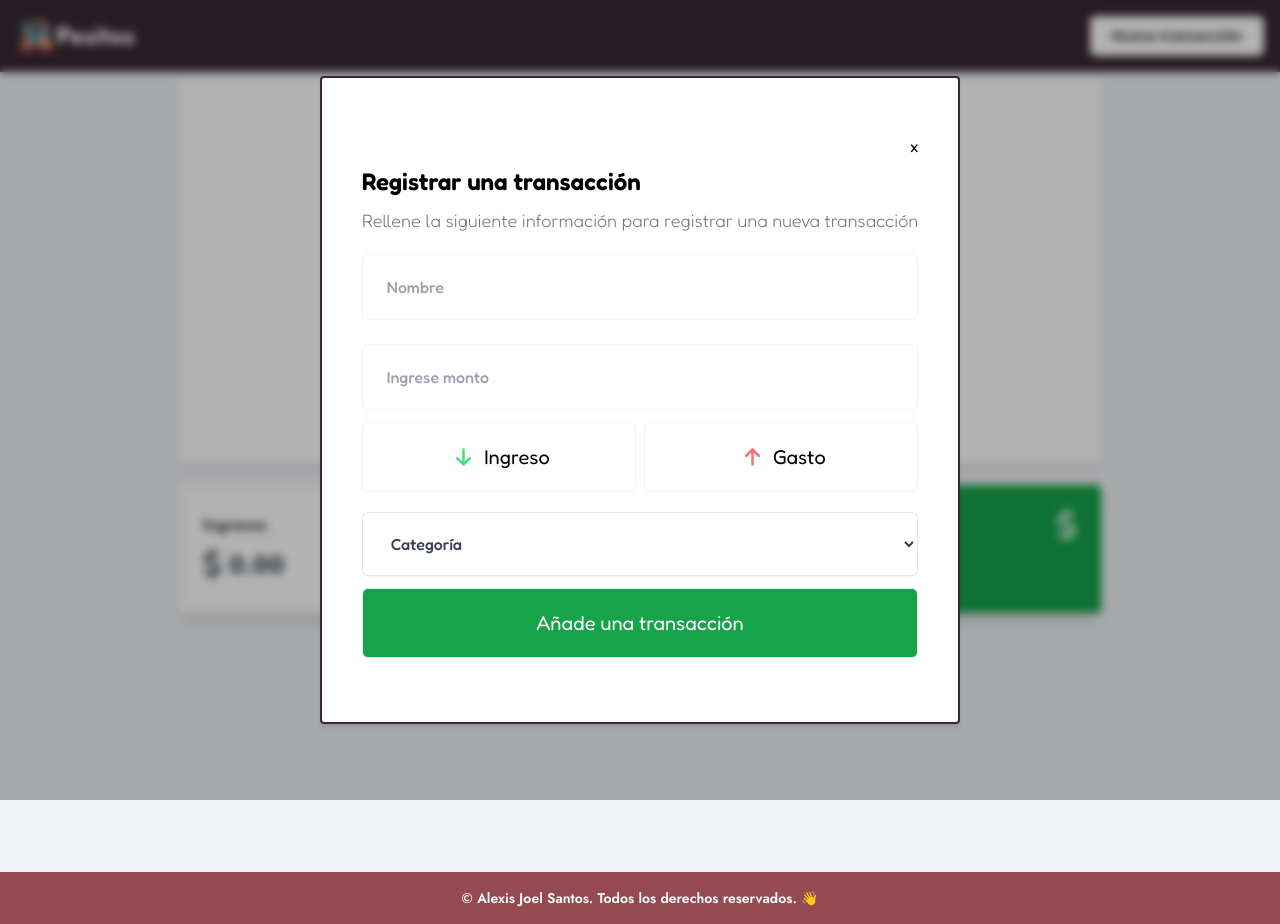
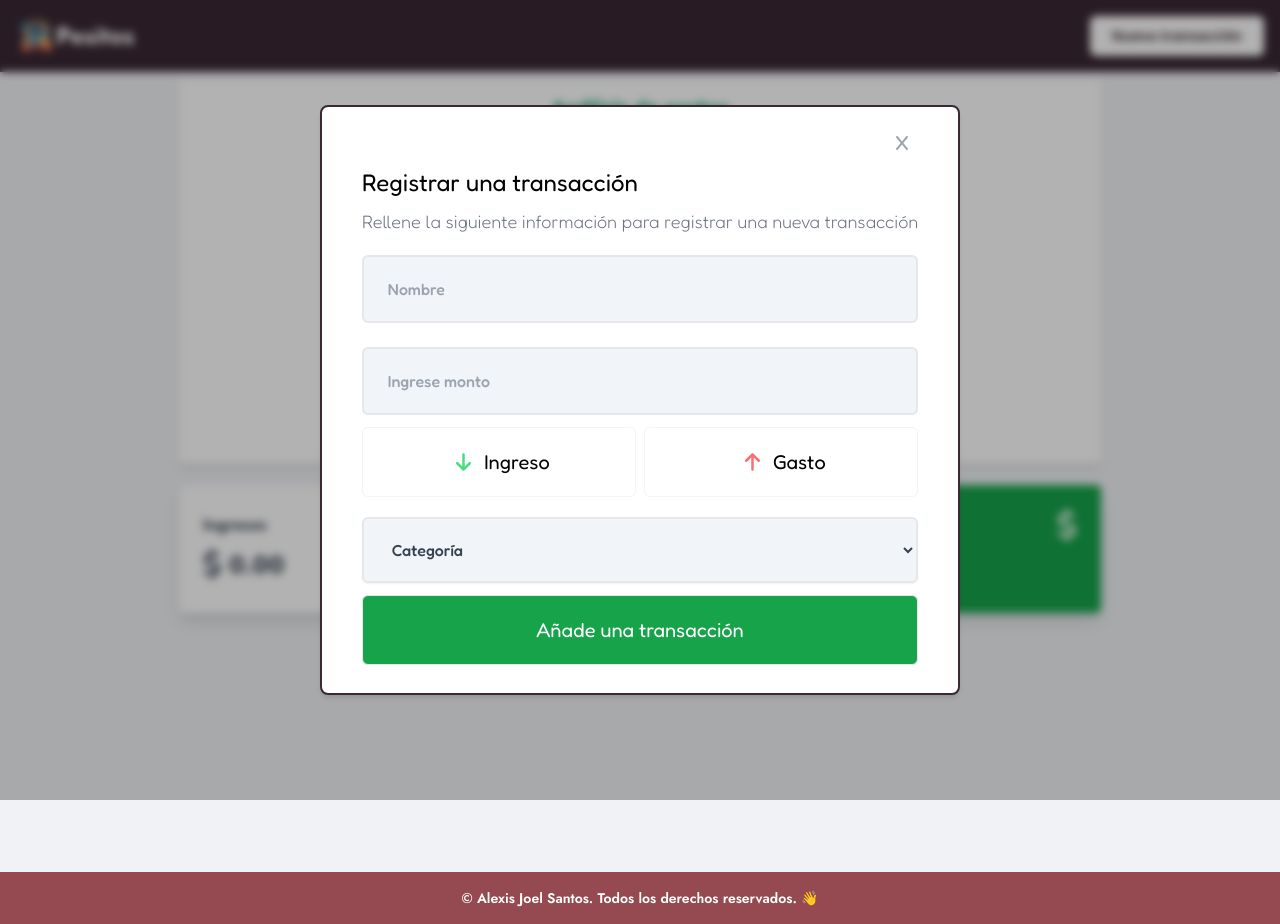
Before and after one commit to Melones5/pesitos-app, a React (Vite) app: page / in a window 1280 px wide. Both pictures are taken after a click on the button "Nueva transacción". Built offline with nearby package versions, Linux system fonts and the light colour scheme.

Commit message:
changing the modal form

```diff
--- a/src/components/Modal.jsx
+++ b/src/components/Modal.jsx
@@ -13,7 +13,7 @@ const Modal = ( {visible, onClose} ) => {
   return (
     <div id='container' onClick={handleOnClose} className='fixed inset-0 bg-black bg-opacity-30 backdrop-blur-sm
     flex justify-center items-center'>
-      <div className='bg-white shadow-md border-[#3A2834] border-2 px-10 py-14 rounded text-black'>
+      <div className='bg-white shadow-md border-[#3A2834] border-2 px-10 py-5 rounded-lg text-black'>
         {/* <p>My Modal</p>           */}
         <TransactionForm onClose={onClose}/>
       </div>
--- a/src/components/transactions/TransactionForm.jsx
+++ b/src/components/transactions/TransactionForm.jsx
@@ -1,7 +1,7 @@
 import React, { useState, useRef } from 'react'
 import { useGlobalState } from '../../context/GlobalState'
 import { FontAwesomeIcon } from '@fortawesome/react-fontawesome'
-import { faArrowDown, faArrowUp, faCheck, faXmark } from '@fortawesome/free-solid-svg-icons'
+import { faArrowDown, faArrowUp, faCheck, faXmark, faX } from '@fortawesome/free-solid-svg-icons'
 import { useForm } from 'react-hook-form'
 import { Toaster, toast } from 'sonner'
 
@@ -112,13 +112,15 @@ const TransactionForm = ({ onClose }) => {
   return (
     <div className=''>
       <div className='flex flex-col gap-2 w-full font-fredoka'>
-        <button className='flex justify-end items-center' onClick={handleOnCloseForm}>x</button>
-        <h2 className='flex justify-start font-semibold text-2xl'>Registrar una transacción</h2>
-        <p className='text-start font-light text-gray-500 text-lg'>Rellene la siguiente información para registrar una nueva transacción</p>
+        <button className='flex justify-end items-center py-0' onClick={handleOnCloseForm}>
+          <FontAwesomeIcon className='p-2 text-gray-400 hover:text-[#3A2834] hover:rounded-md hover:bg-slate-100 hover:transition-all hover:delay-100 hover:duration-100 w-[16px] h-[16px]' icon={faX}/>
+        </button>
+        <h2 className='flex justify-start font-normal text-2xl'>Registrar una transacción</h2>
+        <p className='text-start font-light text-gray-500 text-md lg:text-lg'>Rellene la siguiente información para registrar una nueva transacción</p>
         <form className='flex flex-col' ref={form} onSubmit={onSubmit}>
           <div className='group flex-col w-full justify-start gap-2 rounded-md py-3'>
             <input
-              className='rounded-md border px-6 py-5 w-full font-medium text-gray-700 border-gray-100 focus-within:border-[#3A2834] focus-within:ring-2 focus-within:ring-[#3A2834] focus:outline-none'
+              className='rounded-md border-2 px-6 py-5 w-full font-medium bg-slate-100 text-gray-700 border-gray-200 focus-within:border-[#3A2834] focus-within:ring-1 focus-within:ring-[#3A2834] focus:outline-none'
               type="text"
               placeholder='Nombre'
               onChange={handleChangeNombre}
@@ -143,7 +145,7 @@ const TransactionForm = ({ onClose }) => {
           </div>
           <div className='group flex-col w-full justify-start gap-2 rounded-md py-3'>
             <input
-              className='rounded-md border px-6 py-5 w-full font-medium text-gray-700 border-gray-100 focus-within:border-[#3A2834] focus-within:ring-2 focus-within:ring-[#3A2834] focus:outline-none'
+              className='rounded-md border-2 px-6 py-5 w-full font-medium bg-slate-100 text-gray-700 border-gray-200 focus-within:border-[#3A2834] focus-within:ring-1 focus-within:ring-[#3A2834] focus:outline-none'
               type="number"
               placeholder='Ingrese monto'
               onChange={handleChangeMonto}
@@ -174,7 +176,7 @@ const TransactionForm = ({ onClose }) => {
               name=""
               id=""
               onChange={handleChangeCategoria}
-              className='group flex w-full px-6 py-5 cursor-pointer items-center justify-between rounded-md border text-gray-700 shadow-sm outline-none transition-all duration-400 focus:border-[#3A2834] focus:ring-2 focus:ring-[#3A2834] hover:bg-white data-[state=open]:bg-white data-[placeholder]:text-[#3A2834] bg-white font-medium'
+              className='group flex w-full px-6 py-5 cursor-pointer items-center justify-between rounded-md border-2 bg-slate-100 text-gray-700 shadow-sm outline-none transition-all duration-400 focus:border-[#3A2834] focus:ring-1 focus:ring-[#3A2834] hover:bg-white font-medium'
               {...register('categoria', {
                 required: true,
                 minLength: {
@@ -184,7 +186,7 @@ const TransactionForm = ({ onClose }) => {
             >
               <option value="" disabled>Categoría</option>
               {categorias.map((cat) => (
-                <option key={cat} value={cat}>{cat}</option>
+                <option key={cat} value={cat} className='text-gray-800'>{cat}</option>
               ))}
             </select>
             <div className='flex justify-start text-red-600'>
```
